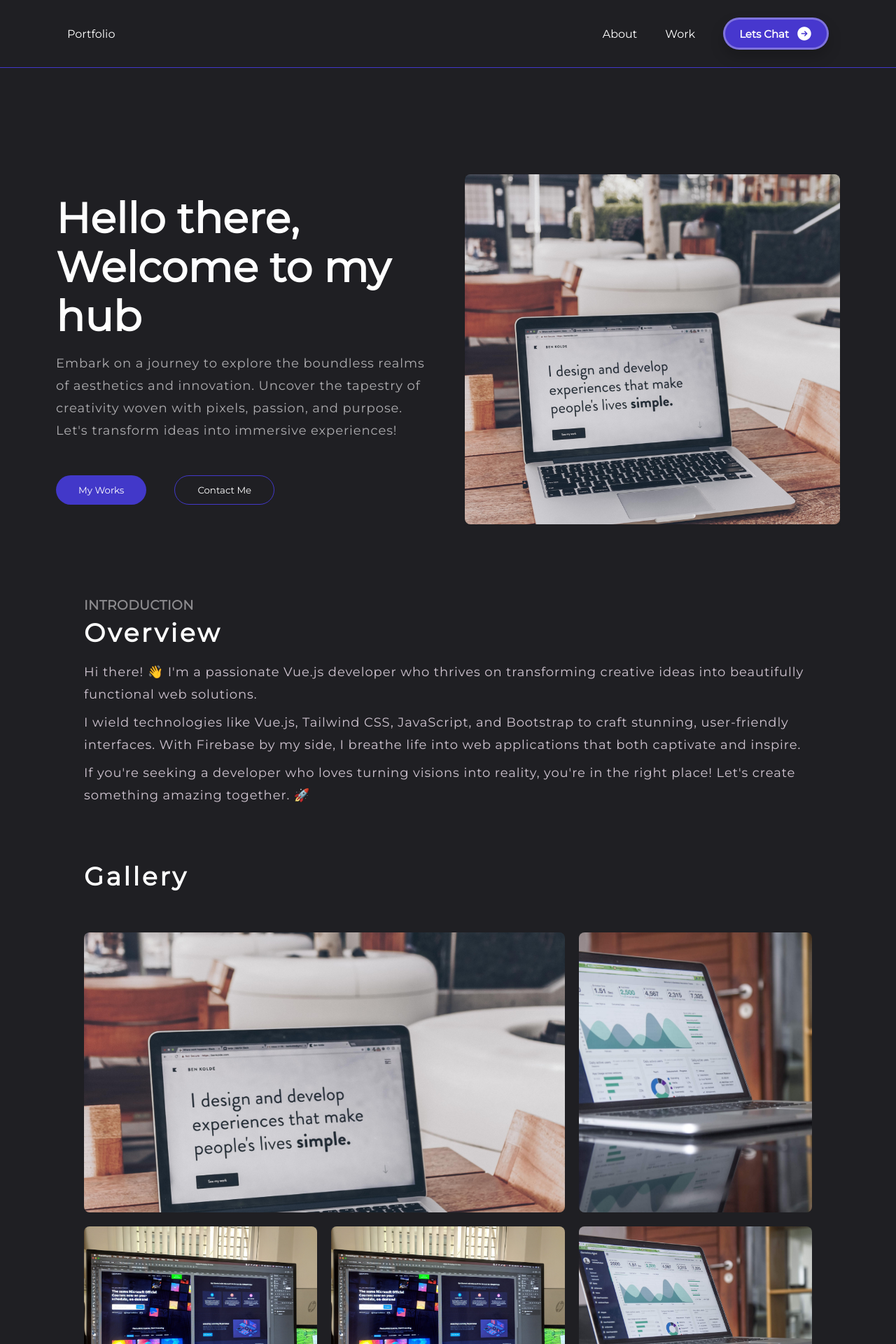
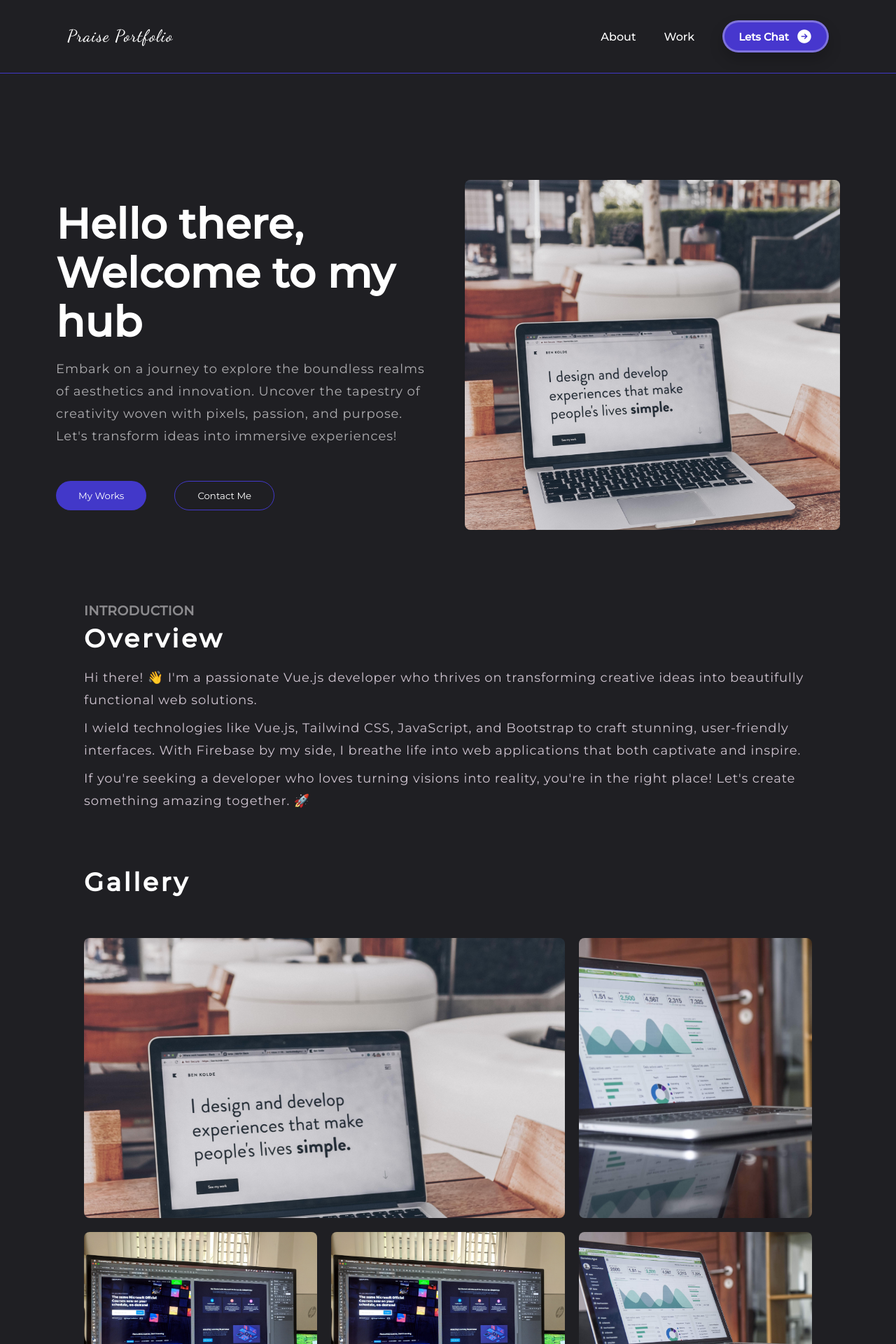
Before and after one commit to the-Apr/portfolio, a Vue app: page /project in a window 1280 px wide. Shown: the top 1920 px of the page at 70% size. Built offline with nearby package versions, Linux system fonts and the light colour scheme.

Commit message:
image scale

```diff
--- a/src/App.vue
+++ b/src/App.vue
@@ -17,7 +17,9 @@
         </div>
       </transition>
 
+      <div id="contact">
       <foot-note/>
+      </div>
     </div>
   </div>
 </template>
@@ -68,8 +70,9 @@ export default {
 
 <style lang="scss">
 
-@import url('https://fonts.googleapis.com/css2?family=Montserrat:wght@400&display=swap');
+// @import url('https://fonts.googleapis.com/css2?family=Montserrat:wght@400&display=swap');
 
+@import url('https://fonts.googleapis.com/css2?family=Dancing+Script:wght@500&family=Montserrat:wght@400;500&display=swap');
 
 * {
   margin: 0;
--- a/src/components/Navigation.vue
+++ b/src/components/Navigation.vue
@@ -3,7 +3,7 @@
 <header>
   <nav class="nav-wrap">
     <div class="branding">
-      <router-link @click="scrollToSection('home')" class="link" :to="{name: 'home'}">Portfolio</router-link>
+      <router-link @click="scrollToSection('home')" class="link" :to="{name: 'home'}">Praise Portfolio</router-link>
     </div>
     <div class="nav-links">
       <ul v-show="!mobile">
@@ -35,17 +35,15 @@
     <div v-show="mobileNav" ref="mobileWrap" @click="checkClick" class="mobile-wrap">
       <div class="mobile-nav">
         <ul>
-          <li @click="mobileScrollToSection('about')">
-            <router-link class="link" :to="{name: 'about'}">About</router-link>
+
+            <router-link  :to="{name: 'about'}" @click="mobileScrollToSection('about')" class="link">About</router-link>
+
+
+          <li @click="mobileScrollToSection('work')"  class="link">
+            <router-link :to="{ name: 'project' }">Work</router-link>
           </li>
 
-          <li @click="mobileScrollToSection('work')">
-            <router-link class="link" :to="{ name: 'project' }">Work</router-link>
-          </li>
-
-          <!-- <router-link class="link" :to="{}">
-            <nav-button />
-          </router-link> -->
+          <li class="link">Contact</li>
         </ul>
 
         <div class="socials">
@@ -138,11 +136,14 @@ export default {
 //   z-index: 99;
 // }
 header {
-  @apply py-0 px-3 text-white;
+  @apply py-3 px-3 text-white;
   z-index: 99;
   border-bottom: 1px solid #4238c9;
   // box-shadow: 0 4px 6px -1px rgba(0, 0, 0, 0.1), 0 2px 4px -1px rgba(0, 0, 0, 0.06) ;
 
+  @screen md {
+    @apply py-1
+  }
   @screen lg {
     @apply px-14
   }
@@ -151,12 +152,16 @@ header {
     @apply px-4 mx-4;
   }
 }
- ul{
+ul{
   @apply list-none cursor-pointer;
- }
+}
+
+a{
+  @apply no-underline;
+}
 
 .link{
-  @apply font-medium py-0 px-2 no-underline;
+  @apply font-medium py-0 px-2 ;
   transition: .3s color ease-in;
 
   &:hover {
@@ -191,14 +196,18 @@ nav {
 
 .branding {
   @apply flex items-center;
+  a{
+    @apply text-2xl tracking-wider;
+    font-family: 'Dancing Script', cursive;
+  }
 }
 
 
 .menu-icon {
-  @apply cursor-pointer absolute top-4 right-10 h-6 w-auto;
+  @apply cursor-pointer absolute top-6 right-10 h-8 w-auto;
 
   @media (min-width: 768px) {
-    top: 32px;
+    top: 35px;
     right: 54px;
 
   }
@@ -218,11 +227,11 @@ nav {
   box-shadow: 7px 0px 11px 5px rgba(0, 0, 0, 0.1);
 
   ul{
-    @apply flex flex-col gap-y-6
+    @apply flex flex-col gap-y-3
   }
 
   .link {
-    @apply p-3 text-white
+    @apply p-3
   }
 
   .socials {
--- a/src/components/ProjectCard.vue
+++ b/src/components/ProjectCard.vue
@@ -27,7 +27,7 @@ export default {
 
 <style lang="scss" scoped>
 .project-card {
-  @apply relative cursor-pointer flex flex-col rounded-lg w-full p-2;
+  @apply relative cursor-pointer flex flex-col rounded-lg w-full p-4;
   min-height: 200px;
   max-height: 370px;
   // background-color: #272729;
@@ -46,15 +46,15 @@ export default {
   }
 
   .icons {
-    @apply flex absolute top-4 right-3;
+    @apply flex absolute top-6 right-5;
     z-index: 99;
 
     .icon {
       @apply flex justify-center items-center w-8 h-8 p-4;
       border-radius: 50%;
       transition: 0.5s ease all;
-      background-color: #272729;
-      // background-color: #4238c9;
+      // background-color: #272729;
+      background-color: #4238c9;
 
       &:hover {
         color: #fff;
--- a/src/views/About.vue
+++ b/src/views/About.vue
@@ -14,7 +14,7 @@
 
         <div class="gallery-wrap">
           <img src="../assets/work1.jpg" alt="" class="md:col-span-2">
-          <img src="../assets/work2.jpg" alt="">
+          <img src="../assets/work2.jpg" alt="" @click="toggleFullScreen">
           <img src="../assets/work3.jpg" alt="">
           <img src="../assets/work3.jpg" alt="">
           <img src="../assets/work1.jpg" alt="" class="md:col-span-2 lg:col-span-3">
@@ -27,10 +27,10 @@
 
 <style lang="scss" scoped>
 .about {
-  @apply px-5  mt-20;
+  @apply px-5  mt-10;
 
   @screen md {
-    @apply px-10
+    @apply px-10 mt-10 py-10
   }
 
   .about-wrap {
@@ -81,13 +81,14 @@
         }
 
         img{
-          @apply w-full block object-cover rounded-lg;
+          @apply w-full block object-cover rounded-lg cursor-pointer;
           max-height: 400px;
           height: 250px;
           transition: filter 0.5s;
 
-         @screen md {
-          height: 100%;
+          @screen md {
+            height: 100%;
+          }
 
           &:hover {
             transform: rotateZ(-1deg) scale(1.01);
@@ -95,7 +96,18 @@
             // filter: grayscale(100%);
             filter: brightness(70%) saturate(70%);
           }
-        }
+
+          &.fullscreen {
+            position: fixed;
+            top: 0;
+            left: 0;
+            width: 100%;
+            height: 100%;
+            max-height: none;
+            z-index: 1000;
+            transition: transform 0.5s;
+            // transform: scale(1.5);
+          }
         }
       }
     }
@@ -112,6 +124,12 @@ export default {
 
   components: {
     NavButton,
+  },
+
+  methods: {
+    toggleFullScreen(event) {
+      event.target.classList.toggle('fullscreen');
+    },
   }
 
 }
--- a/src/views/HomeView.vue
+++ b/src/views/HomeView.vue
@@ -8,8 +8,8 @@
             <p>Embark on a journey to explore the boundless realms of aesthetics and innovation. Uncover the tapestry of creativity woven with pixels, passion, and purpose. <br>Let's transform ideas into immersive experiences!</p>
           </div>
           <div class="action-btn">
-            <button class="my-works">My Works</button>
-            <button class="chat"> Contact Me</button>
+            <button class="my-works" @click="scrollToSection('work')">My Works</button>
+            <button class="chat" @click="scrollToSection('contact')"> Contact Me</button>
           </div>
         </div>
         <div class="right">
@@ -35,6 +35,12 @@ export default {
   data(){
     return{
     }
+  },
+
+  methods: {
+     scrollToSection(sectionId) {
+      this.$root.scrollToSection(sectionId);
+    },
   }
 }
 </script>
@@ -49,6 +55,8 @@ export default {
   @screen lg{
     @apply container
   }
+
+
 
   .welcome-note {
     @apply flex flex-col justify-center mx-auto  items-center gap-24 mt-16  mb-6;
--- a/src/views/Work.vue
+++ b/src/views/Work.vue
@@ -1,5 +1,5 @@
 <template>
-  <div class="work" id="work">
+  <div class="work">
     <div class="work-wrap">
       <div class="left">
         <h3>MY WORK</h3>
@@ -51,7 +51,7 @@ export default {
   @apply px-5  mt-10;
 
   @screen md {
-    @apply pb-10 mt-20 py-10
+    @apply py-10
   }
 
   .work-wrap {
```
